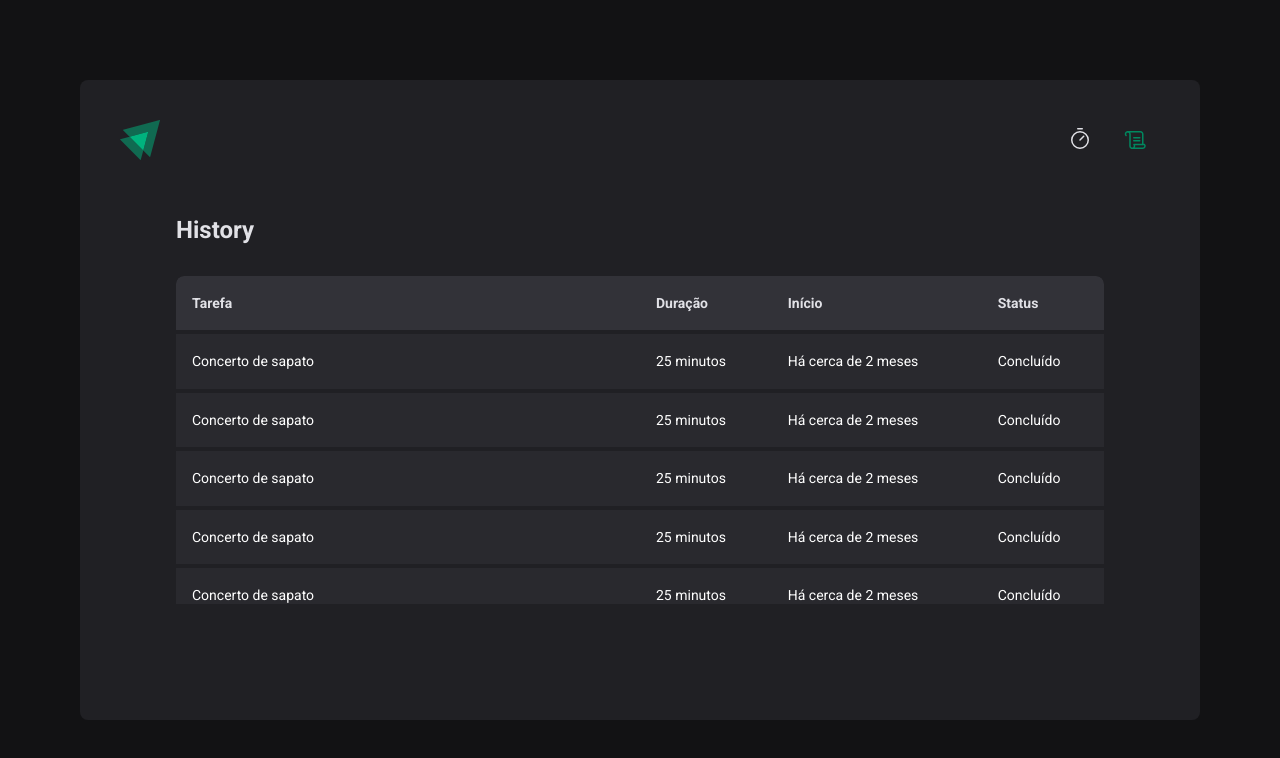
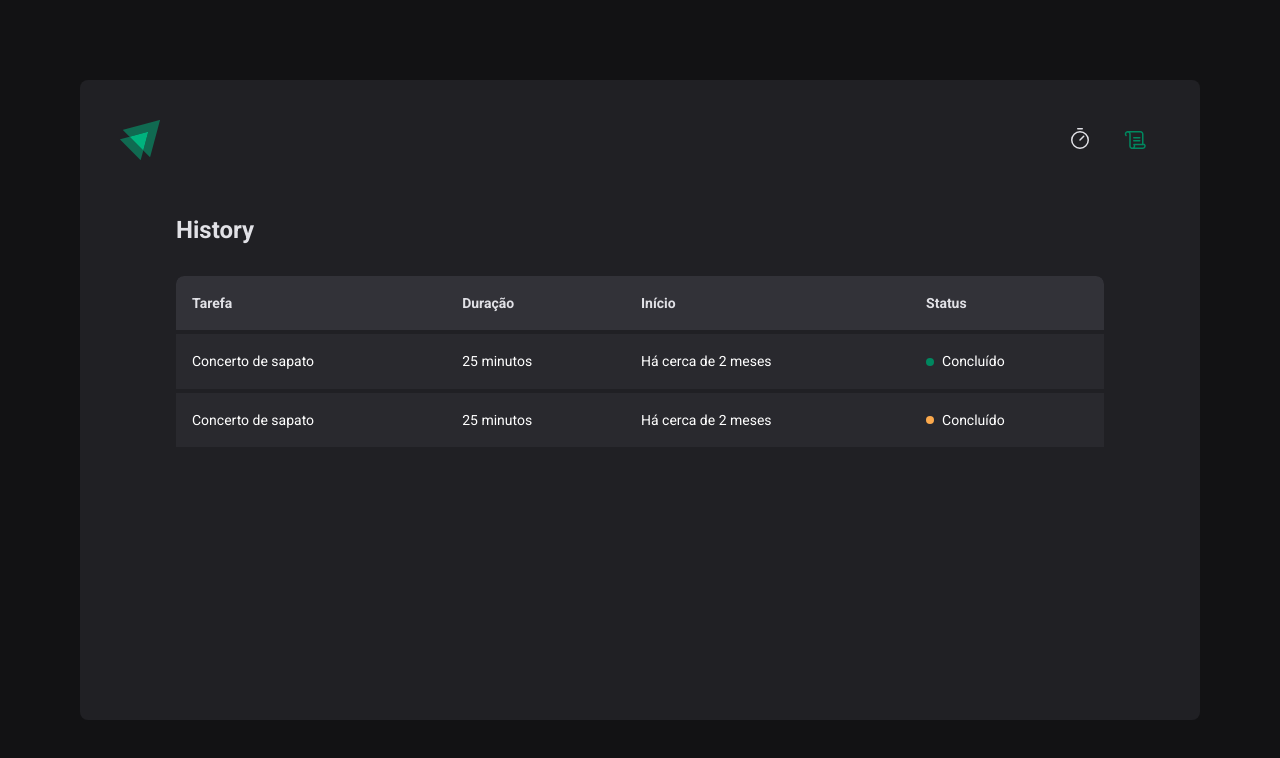
Before and after one commit to Cast01/ignite-timer, a React (Vite) app: page /history in a window 1280 px wide. Shown: the top 758 px of the page. Built offline with nearby package versions, Linux system fonts and the light colour scheme.

Commit message:
Componente Status

```diff
--- a/src/pages/History/History.tsx
+++ b/src/pages/History/History.tsx
@@ -1,4 +1,4 @@
-import { HistoryContainer, TableContainer } from './style';
+import { HistoryContainer, Status, TableContainer } from './style';
 
 export function History() {
   return (
@@ -20,61 +20,17 @@
               <td>Concerto de sapato</td>
               <td>25 minutos</td>
               <td>Há cerca de 2 meses</td>
-              <td>Concluído</td>
+              <td>
+                <Status statusColor="green">Concluído</Status>
+              </td>
             </tr>
             <tr>
               <td>Concerto de sapato</td>
               <td>25 minutos</td>
               <td>Há cerca de 2 meses</td>
-              <td>Concluído</td>
-            </tr>
-            <tr>
-              <td>Concerto de sapato</td>
-              <td>25 minutos</td>
-              <td>Há cerca de 2 meses</td>
-              <td>Concluído</td>
-            </tr>
-            <tr>
-              <td>Concerto de sapato</td>
-              <td>25 minutos</td>
-              <td>Há cerca de 2 meses</td>
-              <td>Concluído</td>
-            </tr>
-            <tr>
-              <td>Concerto de sapato</td>
-              <td>25 minutos</td>
-              <td>Há cerca de 2 meses</td>
-              <td>Concluído</td>
-            </tr>
-            <tr>
-              <td>Concerto de sapato</td>
-              <td>25 minutos</td>
-              <td>Há cerca de 2 meses</td>
-              <td>Concluído</td>
-            </tr>
-            <tr>
-              <td>Concerto de sapato</td>
-              <td>25 minutos</td>
-              <td>Há cerca de 2 meses</td>
-              <td>Concluído</td>
-            </tr>
-            <tr>
-              <td>Concerto de sapato</td>
-              <td>25 minutos</td>
-              <td>Há cerca de 2 meses</td>
-              <td>Concluído</td>
-            </tr>
-            <tr>
-              <td>Concerto de sapato</td>
-              <td>25 minutos</td>
-              <td>Há cerca de 2 meses</td>
-              <td>Concluído</td>
-            </tr>
-            <tr>
-              <td>Concerto de sapato</td>
-              <td>25 minutos</td>
-              <td>Há cerca de 2 meses</td>
-              <td>Concluído</td>
+              <td>
+                <Status statusColor="yellow">Concluído</Status>
+              </td>
             </tr>
           </tbody>
         </table>
--- a/src/pages/History/style.ts
+++ b/src/pages/History/style.ts
@@ -25,6 +25,34 @@
   border-top-left-radius: 8px;
 
   margin-top: 3.2rem;
+
+  &::-webkit-scrollbar {
+    width: 5px; /* width of the entire scrollbar */
+    height: 5px;
+
+    position: relative;
+
+    &::before {
+      content: '';
+      position: absolute;
+      bottom: -20px;
+      right: 0;
+
+      /* background-color: ${(props) => props.theme['gray-800']}; */
+      background-color: blue;
+
+      width: 16rem;
+      height: 16rem;
+
+      z-index: 99;
+    }
+  }
+
+  &::-webkit-scrollbar-thumb {
+    background-color: ${(props) =>
+      props.theme['gray-500']}; /* color of the scroll thumb */
+    border-radius: 20px; /* roundness of the scroll thumb */
+  }
 
   table {
     width: 100%;
@@ -77,20 +105,38 @@
           line-height: 1.6;
 
           &:first-child {
-            width: 50%;
+            /* width: 50%; */
           }
         }
       }
     }
   }
+`;
 
-  &::-webkit-scrollbar {
-    width: 5px; /* width of the entire scrollbar */
-  }
+const STATUS_COLOR = {
+  green: 'green-500',
+  red: 'red-500',
+  yellow: 'yellow-500',
+} as const;
 
-  &::-webkit-scrollbar-thumb {
+type StatusProps = {
+  statusColor: keyof typeof STATUS_COLOR;
+};
+
+export const Status = styled.span<StatusProps>`
+  display: flex;
+  align-items: center;
+  gap: 0.8rem;
+
+  &::before {
+    content: '';
+
+    width: 0.8rem;
+    height: 0.8rem;
+
+    border-radius: 50%;
+
     background-color: ${(props) =>
-      props.theme['gray-500']}; /* color of the scroll thumb */
-    border-radius: 20px; /* roundness of the scroll thumb */
+      props.theme[STATUS_COLOR[props.statusColor]]};
   }
 `;
```
